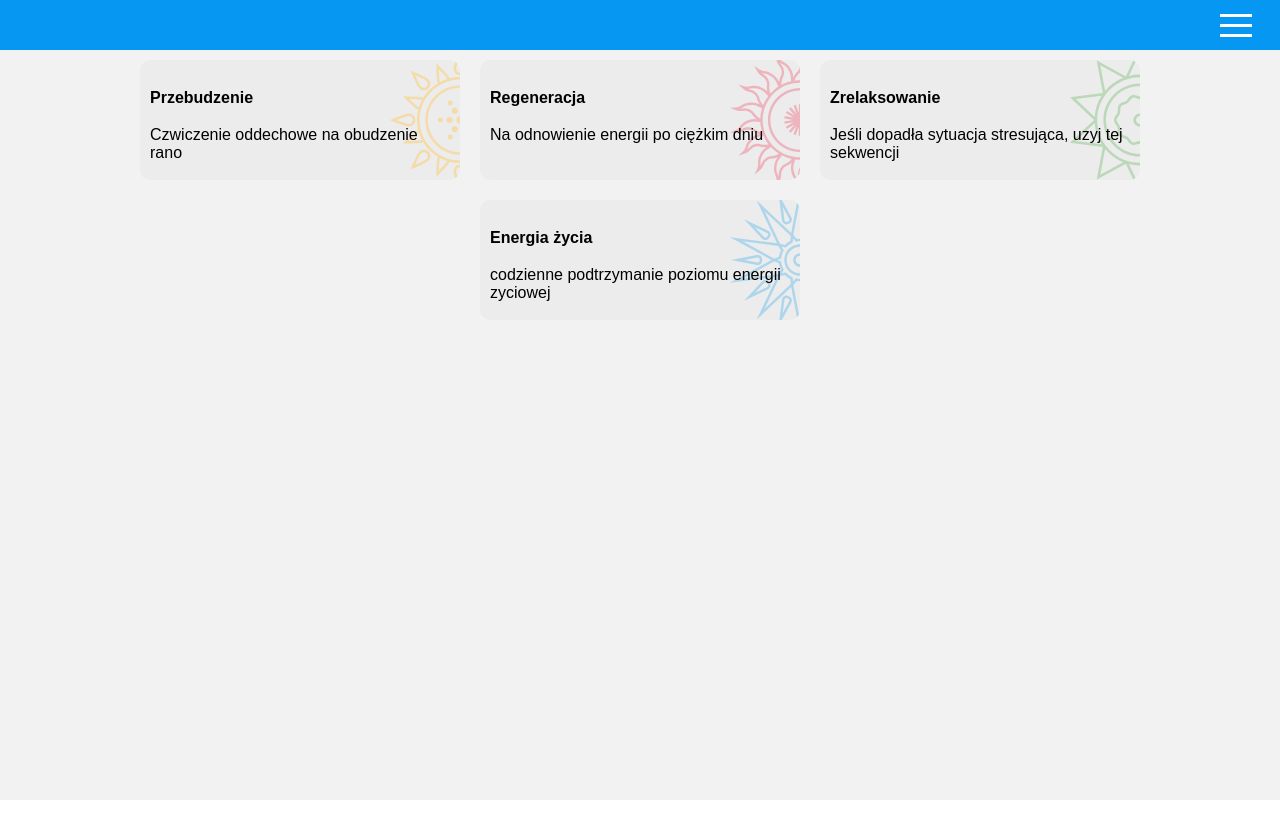
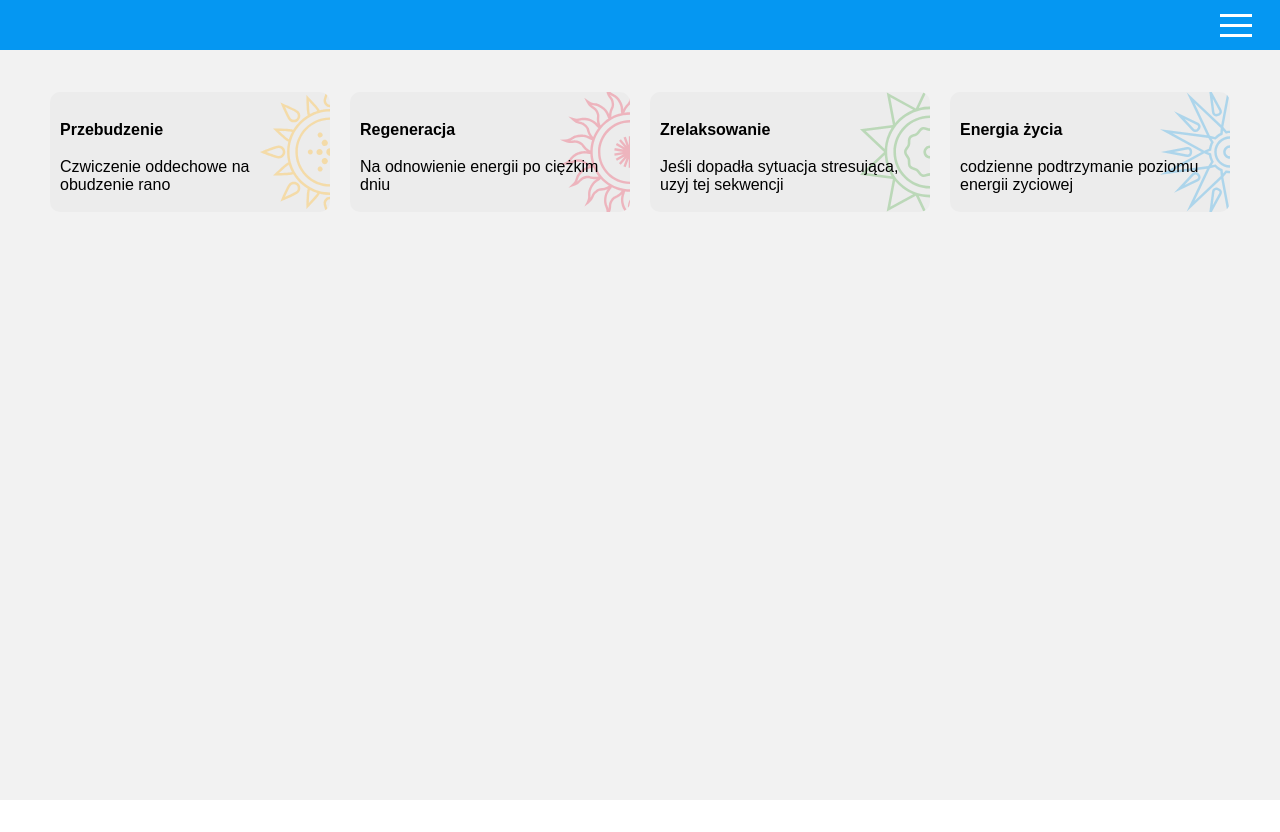
Before and after one commit to qapush/breathe-app, a React (Create React App) app: page / in a window 1280 px wide. Before the commit the page ends 800 px from the top, so only its background shows below. Built offline with nearby package versions, Linux system fonts and the light colour scheme.

Commit message:
modes cards distribution over screensizes

```diff
--- a/src/components/Modes/modes.module.scss
+++ b/src/components/Modes/modes.module.scss
@@ -4,6 +4,7 @@
 
 .wrapper {
   min-height: 100%;
+  padding-top: 2rem;
   .modes {
     display: flex;
     flex-wrap: wrap;
@@ -53,10 +54,21 @@
         box-shadow: 0px 10px 10px rgb(189, 189, 189);
       }
 
+      @include desktop {
+        width: 5%;
+      }
+
       @include tablet {
-        max-width: 300px;
+        width: 45%;
       }
+
+
 
     }
   }
+
+  @include desktop {
+    width: 1200px;
+    margin: auto;
+  }
 }
--- a/src/styles/_utilities.scss
+++ b/src/styles/_utilities.scss
@@ -5,7 +5,7 @@
 }
 
 @mixin tablet {
-    @media screen and (min-width: 576px) {
+    @media screen and (min-width: 576px) and (max-width: 991px) {
         @content;
     }
 }
```
